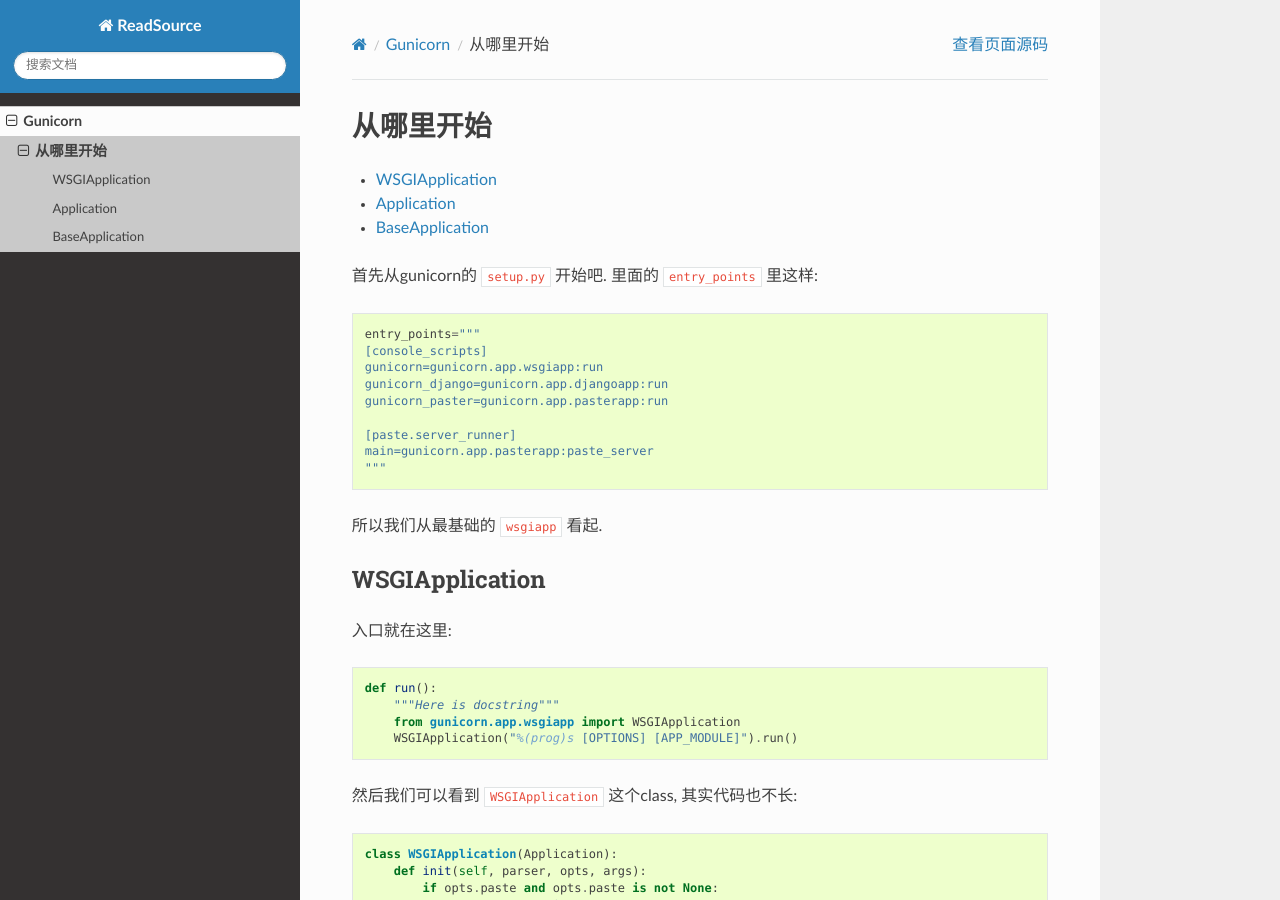
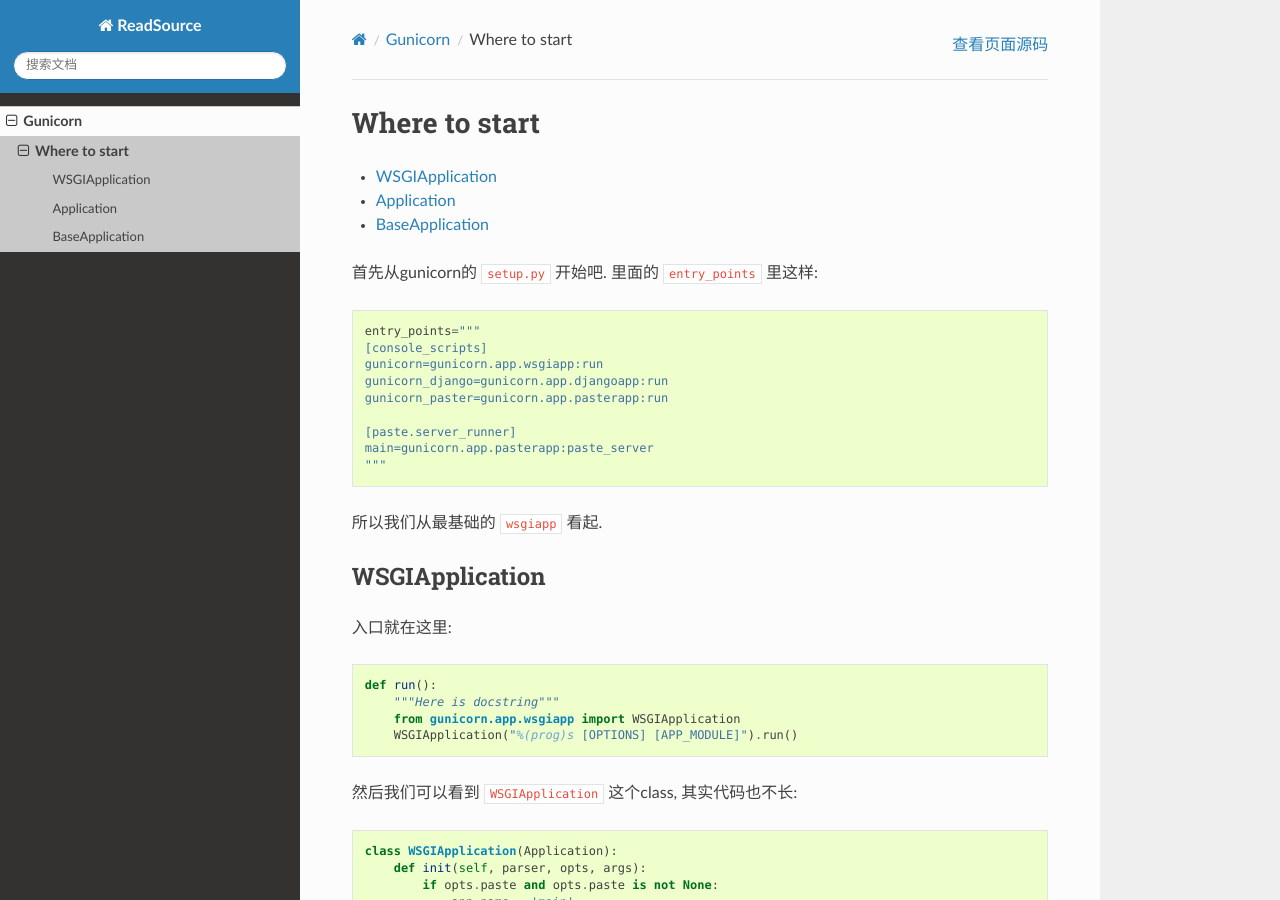
Before and after one commit to MrKiven/ReadSource, a Sphinx documentation site: the page built from docs/gunicorn/start.rst, in a window 1280 px wide and 900 px high. Built offline with Sphinx 7.4.7 and the Read the Docs theme 2.0.0, drawn with Linux system fonts in a browser that asks for light colours; the version number could not be read and is left out.

Commit message:
change to en

```diff
--- a/docs/gunicorn/start.rst
+++ b/docs/gunicorn/start.rst
@@ -1,7 +1,7 @@
 .. _start:
 
-从哪里开始
-----------
+Where to start
+---------------
 
 .. contents::
     :local:
```
